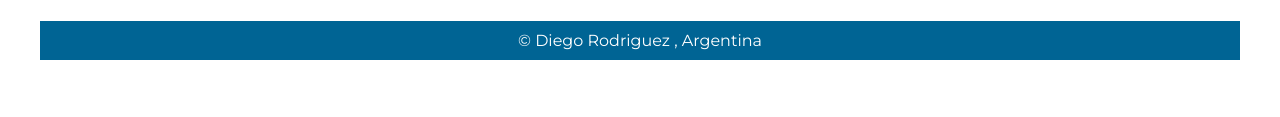
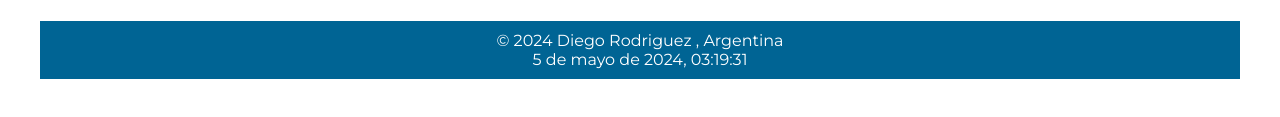
Before and after one commit to DiegoRodriguez-sc/wdd131, a plain HTML site: page temples.html in a window 1280 px wide. Shown: the part 255-372 px from the top of the page. Drawn offline with Linux system fonts and the light colour scheme.

Commit message:
Update font import and fix CSS file names

```diff
--- /dev/null
+++ b/scripts/temples.js
@@ -0,0 +1,14 @@
+window.onload = function() {
+    document.getElementById('currentyear').textContent = new Date().getFullYear();
+
+    let modifiedDate = new Date(document.lastModified);
+    let options = { year: 'numeric', month: 'long', day: 'numeric', hour: '2-digit', minute: '2-digit', second: '2-digit' };
+    document.getElementById('lastModified').textContent = modifiedDate.toLocaleDateString('es-ES', options);
+
+    const hamButton = document.querySelector('#menu');
+    const navigation = document.querySelector('.navigation');
+
+    hamButton.addEventListener('click', () => {
+        navigation.classList.toggle('open');
+    });
+};
--- a/temples.html
+++ b/temples.html
@@ -6,7 +6,7 @@
     <meta name="description" content="WDD 131 - Dynamic Web Fundamentals - Diego Rodriguez">
     <meta name="author" content="Diego Rodriguez">
     <link rel="stylesheet" href="styles/temples.css">
-    <link rel="stylesheet" href="styles/temple-large.css">
+    <link rel="stylesheet" href="styles/temples-large.css">
     <link rel="preconnect" href="https://fonts.googleapis.com">
     <link rel="preconnect" href="https://fonts.gstatic.com" crossorigin>
     <link href="https://fonts.googleapis.com/css2?family=Montserrat:ital,wght@0,100..900;1,100..900&display=swap" rel="stylesheet">
```
Also changed, not shown: styles/temples-large.css (renamed from styles/temple-large.css).
